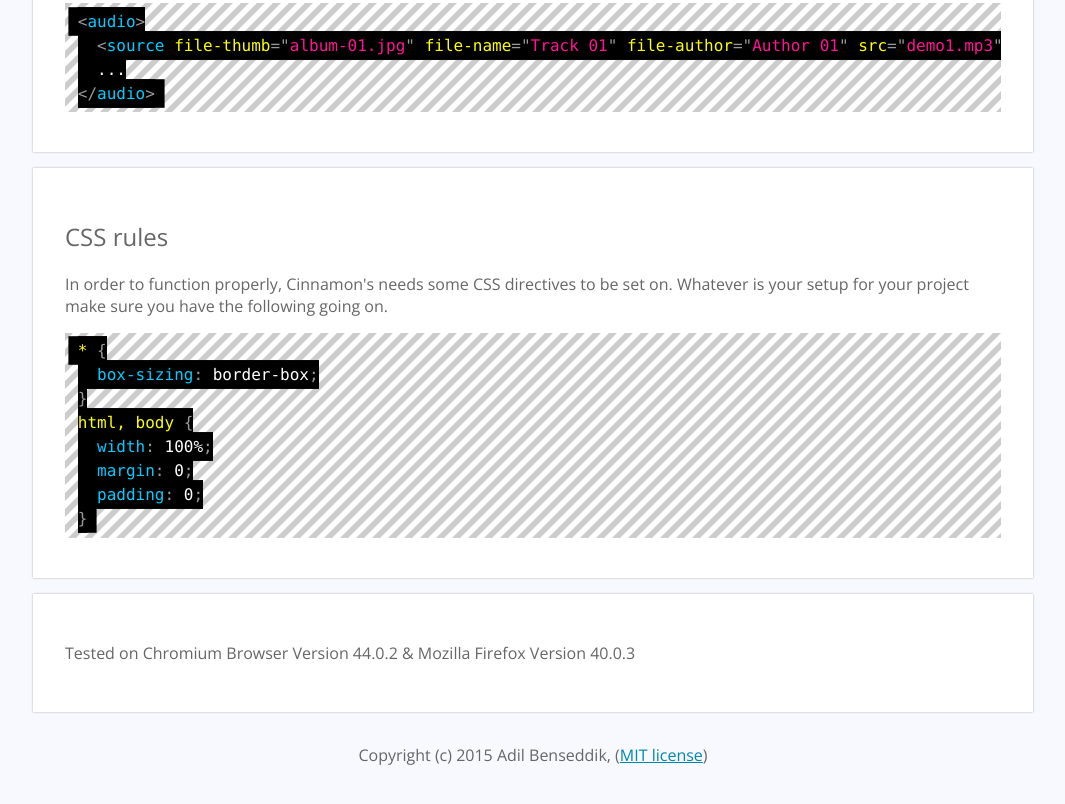
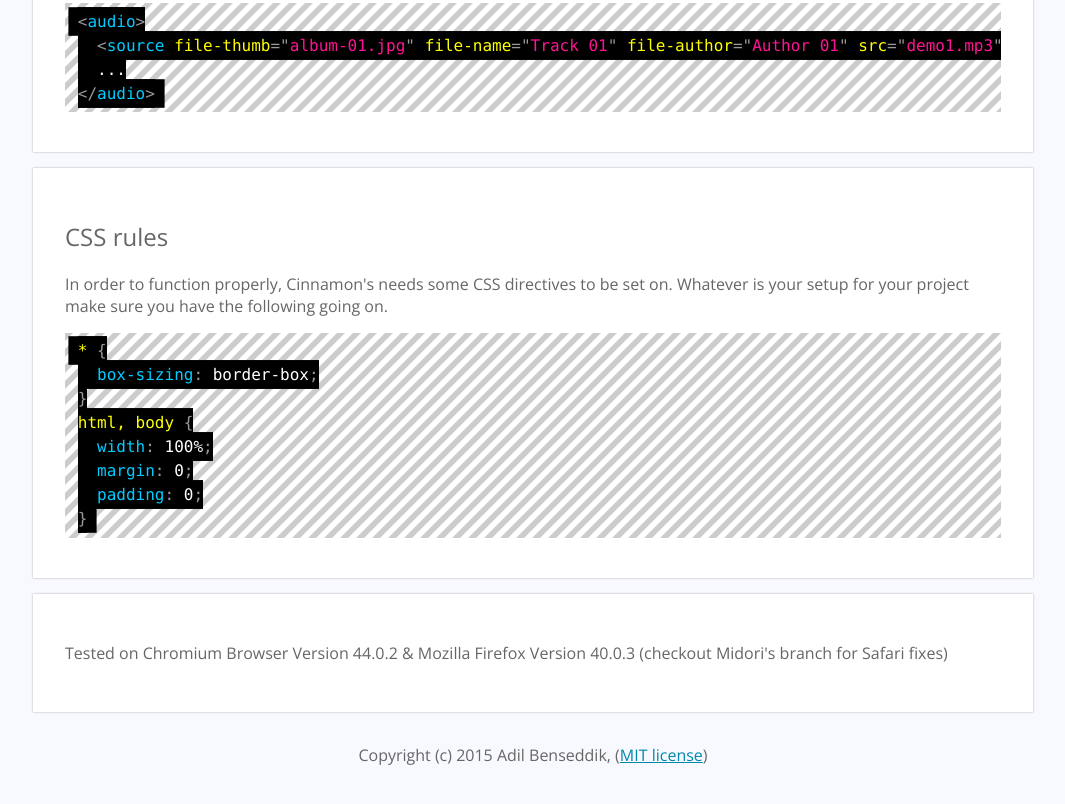
Before and after one commit to amine7536/cinnamon, a plain HTML site: page index.html in a window 1280 px wide. Shown: the part 1515-2319 px from the top of the page, without its empty margins (107-1172 px from the left). Drawn offline with nearby package versions, Linux system fonts and the light colour scheme.

Commit message:
fixed index

```diff
--- a/index.html
+++ b/index.html
@@ -87,7 +87,7 @@ html, body {
 }</code></pre>
     </div>
     <div class="container">
-      <p>Tested on Chromium Browser Version 44.0.2 & Mozilla Firefox Version 40.0.3</p>
+      <p>Tested on Chromium Browser Version 44.0.2 & Mozilla Firefox Version 40.0.3 (checkout Midori's branch for Safari fixes)</p>
     </div>
     <div class="footer">
       <p>Copyright (c) 2015 Adil Benseddik, (<a href="https://opensource.org/licenses/MIT">MIT license</a>)</p>
```
